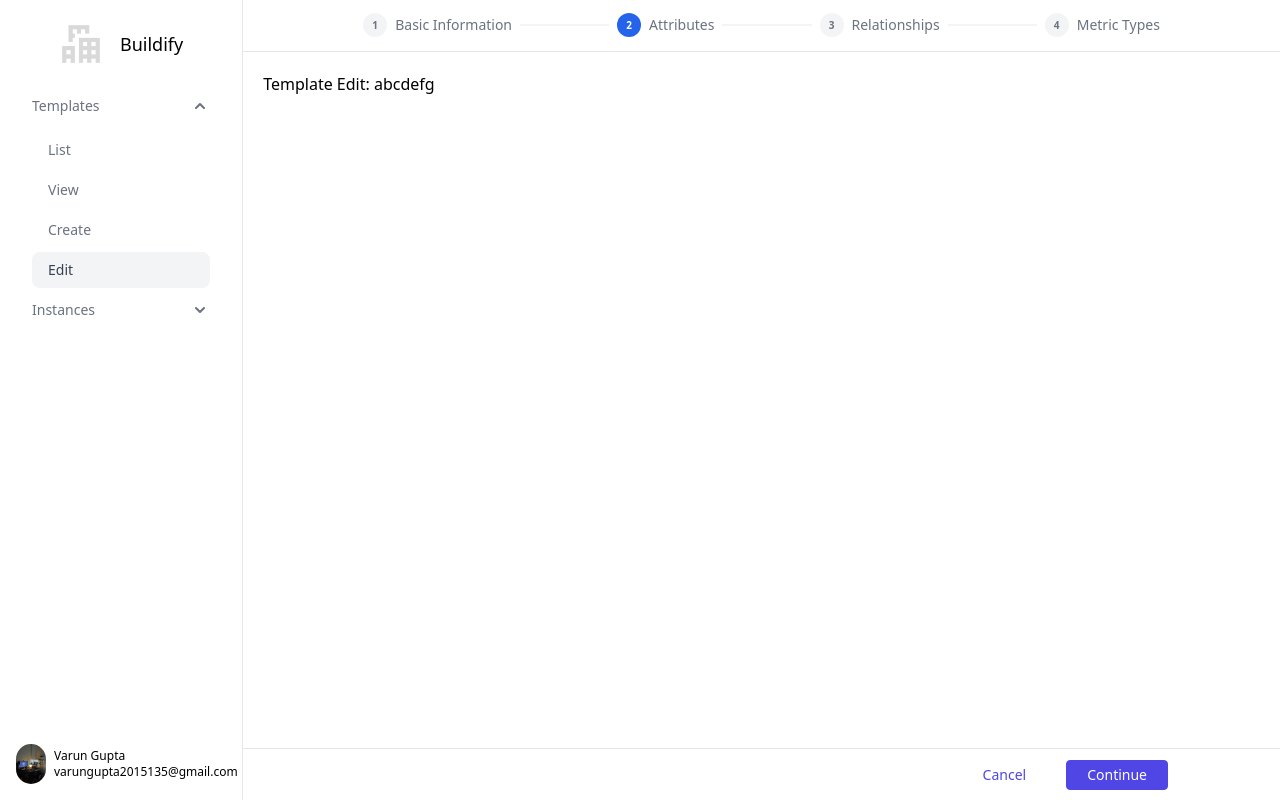
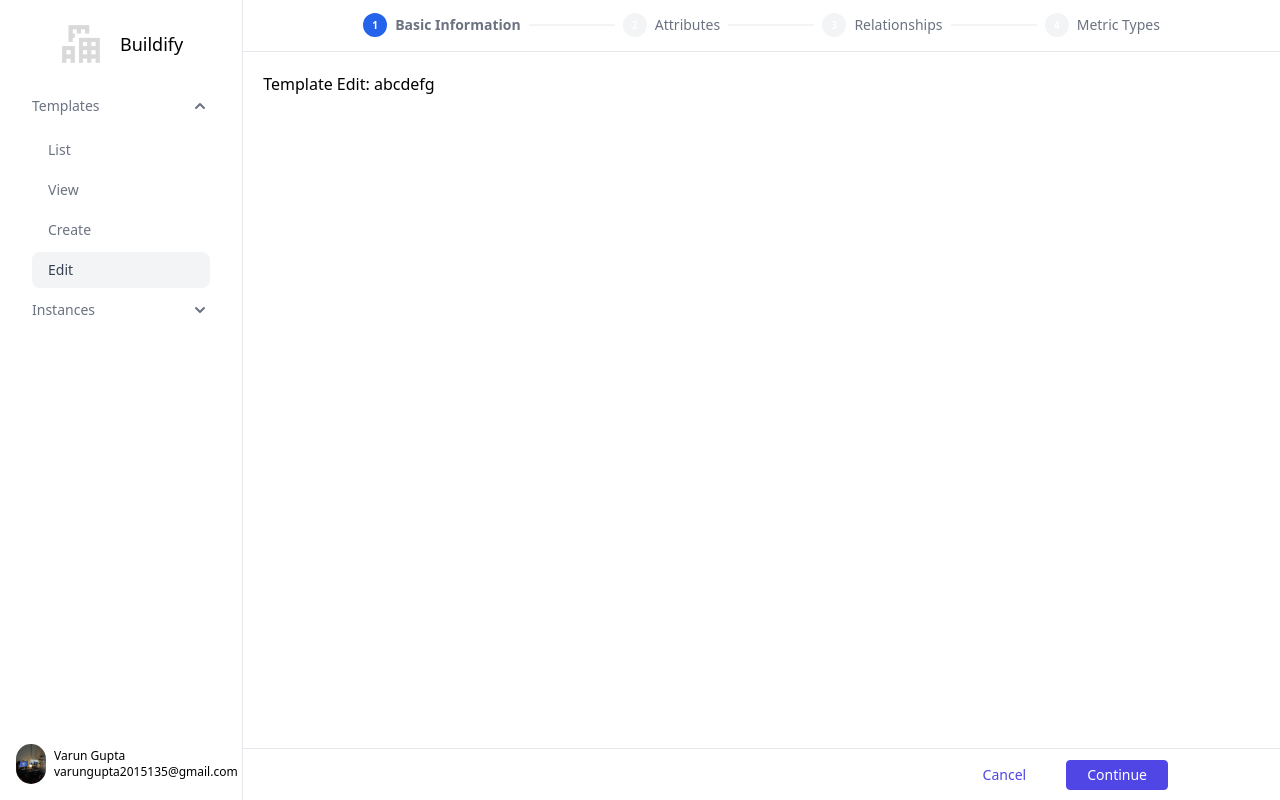
Before and after one commit to buildifyy/ui, a React (Vite) app: page /templates/edit/abcdefg in a window 1280 px wide. Built offline with nearby package versions, Linux system fonts and the light colour scheme.

Commit message:
added code to make stepper selectable

```diff
--- a/src/components/Footer/Footer.tsx
+++ b/src/components/Footer/Footer.tsx
@@ -1,4 +1,15 @@
+import { useLocation } from "react-router-dom";
+
 export const Footer = () => {
+  const location = useLocation();
+
+  if (
+    location.pathname !== "/templates/create" &&
+    !location.pathname.includes("/templates/edit")
+  ) {
+    return null;
+  }
+
   return (
     <div className="grid h-[60px] px-28 items-center border-t grid-cols-[1fr,1fr,auto]">
       <div className="grid-item"></div>
--- a/src/components/Layout/Layout.tsx
+++ b/src/components/Layout/Layout.tsx
@@ -6,13 +6,21 @@ import {
   TemplateList,
   TemplateView,
 } from "../Template";
+import { useState } from "react";
 
 export const Layout = () => {
+  const [stepSelection, setStepSelection] = useState<
+    "Basic Information" | "Attributes" | "Relationships" | "Metric Types"
+  >("Basic Information");
+
   return (
     <div className="flex h-full">
       <Sidebar />
       <div className="flex w-full flex-col justify-between">
-        <Stepper />
+        <Stepper
+          stepSelection={stepSelection}
+          setStepSelection={setStepSelection}
+        />
         <Content>
           <Routes>
             <Route path="/templates" element={<TemplateList />} />
--- a/src/components/Stepper/Stepper.tsx
+++ b/src/components/Stepper/Stepper.tsx
@@ -1,40 +1,123 @@
-export const Stepper = () => {
+import { useLocation } from "react-router-dom";
+
+interface StepperProps {
+  readonly stepSelection: string;
+  readonly setStepSelection: (
+    val: "Basic Information" | "Attributes" | "Relationships" | "Metric Types"
+  ) => void;
+}
+
+export const Stepper = ({ stepSelection, setStepSelection }: StepperProps) => {
+  const location = useLocation();
+
+  const handleStepClick = (
+    val: "Basic Information" | "Attributes" | "Relationships" | "Metric Types"
+  ) => {
+    if (stepSelection !== val) {
+      setStepSelection(val);
+    }
+  };
+
+  if (location.pathname === "/") {
+    return null;
+  }
+
   return (
     <div className="flex h-[60px] px-28 items-center border-b">
       <h2 className="sr-only">Steps</h2>
 
       <div className="relative after:absolute after:inset-x-0 after:top-1/2 after:block after:h-0.5 after:-translate-y-1/2 after:rounded-lg after:bg-gray-100 w-full">
         <ol className="relative z-10 flex justify-between text-sm font-medium text-gray-500">
-          <li className="flex items-center gap-2 bg-white p-2">
-            <span className="h-6 w-6 rounded-full bg-gray-100 text-center text-[10px]/6 font-bold">
+          <li
+            className="flex items-center gap-2 bg-white p-2"
+            onClick={() => handleStepClick("Basic Information")}
+          >
+            <span
+              className={`h-6 w-6 rounded-full text-center text-[10px]/6 font-bold text-white ${
+                stepSelection === "Basic Information"
+                  ? "bg-blue-600"
+                  : "bg-gray-100"
+              }`}
+            >
               1
             </span>
 
-            <span className="hidden sm:block"> Basic Information </span>
+            <span
+              className={`hidden sm:block ${
+                stepSelection === "Basic Information" ? "font-bold" : ""
+              }`}
+            >
+              {" "}
+              Basic Information{" "}
+            </span>
           </li>
 
-          <li className="flex items-center gap-2 bg-white p-2">
-            <span className="h-6 w-6 rounded-full bg-blue-600 text-center text-[10px]/6 font-bold text-white">
+          <li
+            className="flex items-center gap-2 bg-white p-2"
+            onClick={() => handleStepClick("Attributes")}
+          >
+            <span
+              className={`h-6 w-6 rounded-full text-center text-[10px]/6 font-bold text-white ${
+                stepSelection === "Attributes" ? "bg-blue-600" : "bg-gray-100"
+              }`}
+            >
               2
             </span>
 
-            <span className="hidden sm:block"> Attributes </span>
+            <span
+              className={`hidden sm:block ${
+                stepSelection === "Attributes" ? "font-bold" : ""
+              }`}
+            >
+              {" "}
+              Attributes{" "}
+            </span>
           </li>
 
-          <li className="flex items-center gap-2 bg-white p-2">
-            <span className="h-6 w-6 rounded-full bg-gray-100 text-center text-[10px]/6 font-bold">
+          <li
+            className="flex items-center gap-2 bg-white p-2"
+            onClick={() => handleStepClick("Relationships")}
+          >
+            <span
+              className={`h-6 w-6 rounded-full text-center text-[10px]/6 font-bold text-white ${
+                stepSelection === "Relationships"
+                  ? "bg-blue-600"
+                  : "bg-gray-100"
+              }`}
+            >
               3
             </span>
 
-            <span className="hidden sm:block"> Relationships </span>
+            <span
+              className={`hidden sm:block ${
+                stepSelection === "Relationships" ? "font-bold" : ""
+              }`}
+            >
+              {" "}
+              Relationships{" "}
+            </span>
           </li>
 
-          <li className="flex items-center gap-2 bg-white p-2">
-            <span className="h-6 w-6 rounded-full bg-gray-100 text-center text-[10px]/6 font-bold">
+          <li
+            className="flex items-center gap-2 bg-white p-2"
+            onClick={() => handleStepClick("Metric Types")}
+          >
+            <span
+              className={`h-6 w-6 rounded-full text-center text-[10px]/6 font-bold text-white ${
+                stepSelection === "Metric Types" ? "bg-blue-600" : "bg-gray-100"
+              }`}
+            >
               4
             </span>
 
-            <span className="hidden sm:block"> Metric Types </span>
+            <span
+              className={`hidden sm:block ${
+                stepSelection === "Metric Types" ? "font-bold" : ""
+              }`}
+            >
+              {" "}
+              Metric Types{" "}
+            </span>
           </li>
         </ol>
       </div>
```
